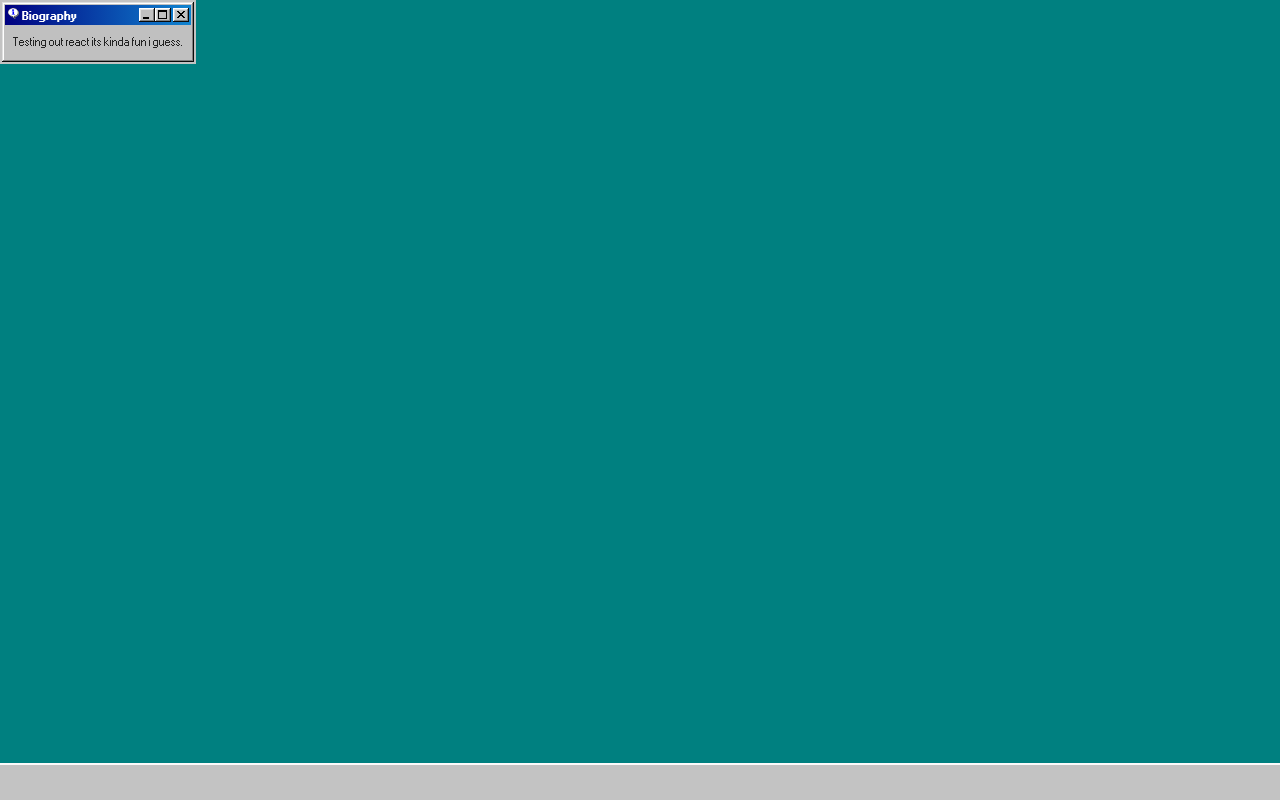
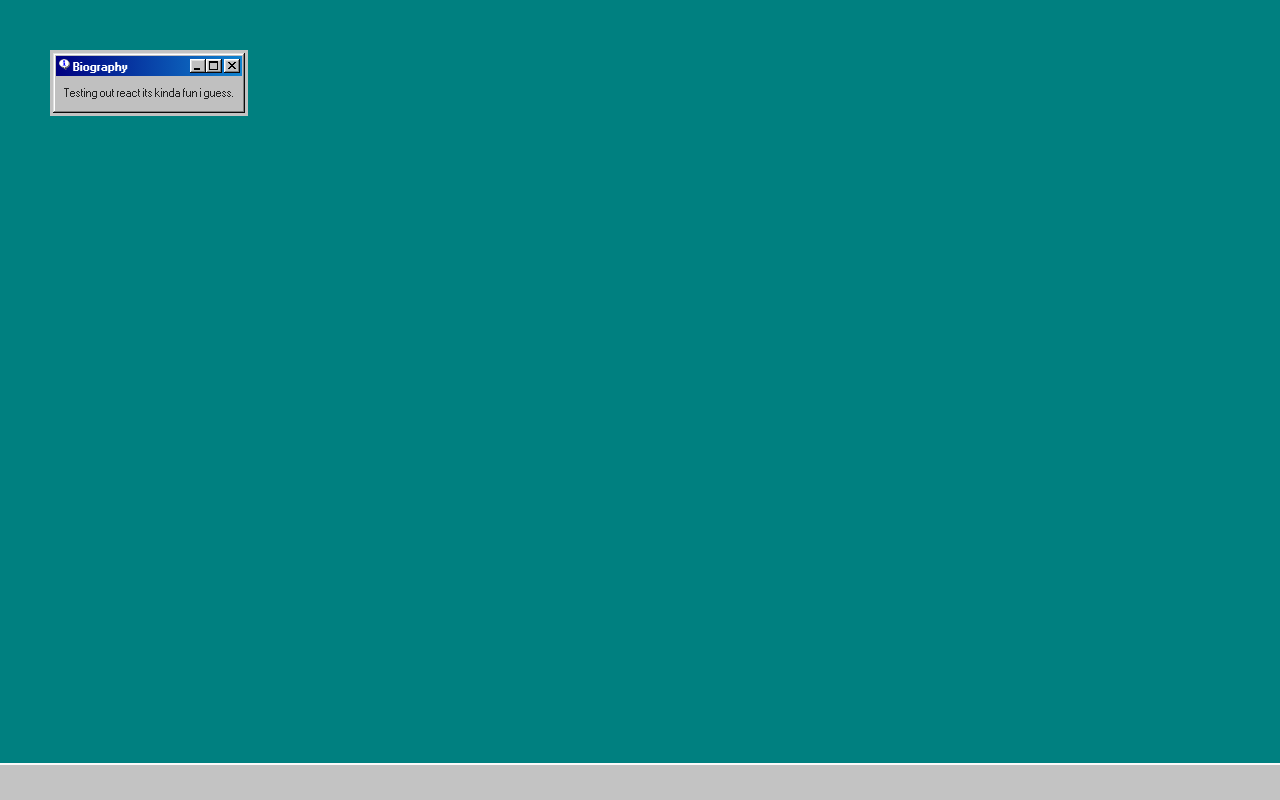
Before and after one commit to NahutabDevelop/NahutabDevelop.github.io, a React (Create React App) app in the folder myreactapp/: page / in a window 1280 px wide. Built offline with nearby package versions, Linux system fonts and the light colour scheme.

Commit message:
Handle maximize and draggable window with position states

```diff
--- a/myreactapp/src/App.css
+++ b/myreactapp/src/App.css
@@ -22,25 +22,40 @@
   height: 100vh;
   background-color: #008080;
   z-index: -1;
+  overflow: hidden;
 }
 
 .draggable-window {
+  top: 50px; /* Adjust starting position as needed */
+  left: 50px; /* Adjust starting position as needed */
+  width: auto; /* Initial width */
+  height: auto; /* Initial height */
   background-color: #c3c3c3;
   box-shadow: var(--border-window-outer), var(--border-window-inner);
-  padding: 2px;
-  max-width: 320px; /* Adjust the max-width as needed */
+  padding: 3px;
   margin: auto; /* Center horizontally */
   position: relative;
   display: inline-block; /* Prevents it from taking full width */
+  box-sizing: border-box;
+  transition: top 0.3s ease, left 0.3s ease, width 0.3s ease, height 0.3s ease;
 }
 
-.draggable-window-maximized {
-  width: 100vw;
-  height: 100vh;
-  position: absolute;
+.draggable-window.maximized {
   top: 0;
   left: 0;
-  overflow: hidden; /* Ensures no scrollbars in maximized mode */
+  width: 100%;
+  height: 100%;
+  box-sizing: border-box;
+  margin: auto;
+}
+
+.draggable-window.maximized .window{
+  top: 0;
+  left: 0;
+  width: 100%;
+  height: 100%;
+  box-sizing: border-box;
+
 }
 
 .navbar-container {
--- a/myreactapp/src/App.js
+++ b/myreactapp/src/App.js
@@ -7,12 +7,8 @@ import "./App.css";
 function App() {
   return (
     <div className="background-container">
-      <div>
-        <DraggableWindow />
-      </div>
-      <div>
-        <NavigationBar />
-      </div>
+      <DraggableWindow />
+      <NavigationBar />
     </div>
   );
 }
@@ -20,6 +16,7 @@ function App() {
 const DraggableWindow = () => {
   const [isVisible, setIsVisible] = useState(true);
   const [isMaximized, setIsMaximized] = useState(false);
+  const [position, setPosition] = useState({ x: 0, y: 0 });
 
   const handleClose = () => {
     setIsVisible(false);
@@ -29,10 +26,20 @@ const DraggableWindow = () => {
     setIsMaximized(!isMaximized);
   };
 
+  const handleDrag = (e, data) => {
+    setPosition({ x: data.x, y: data.y });
+  };
+
   return (
     isVisible && (
-      <Draggable handle=".title-bar">
-        <div className={`draggable-window${isMaximized ? `-maximized` : ``}`}>
+      <Draggable
+        handle=".title-bar"
+        bounds="parent"
+        disabled={isMaximized}
+        position={isMaximized ? { x: 0, y: 0 } : position} // use position when not maximized
+        onDrag={handleDrag} // update position during dragging
+      >
+        <div className={`draggable-window ${isMaximized ? "maximized" : ""}`}>
           <div className="window">
             <div className="title-bar">
               <div className="title-bar-text">
```
